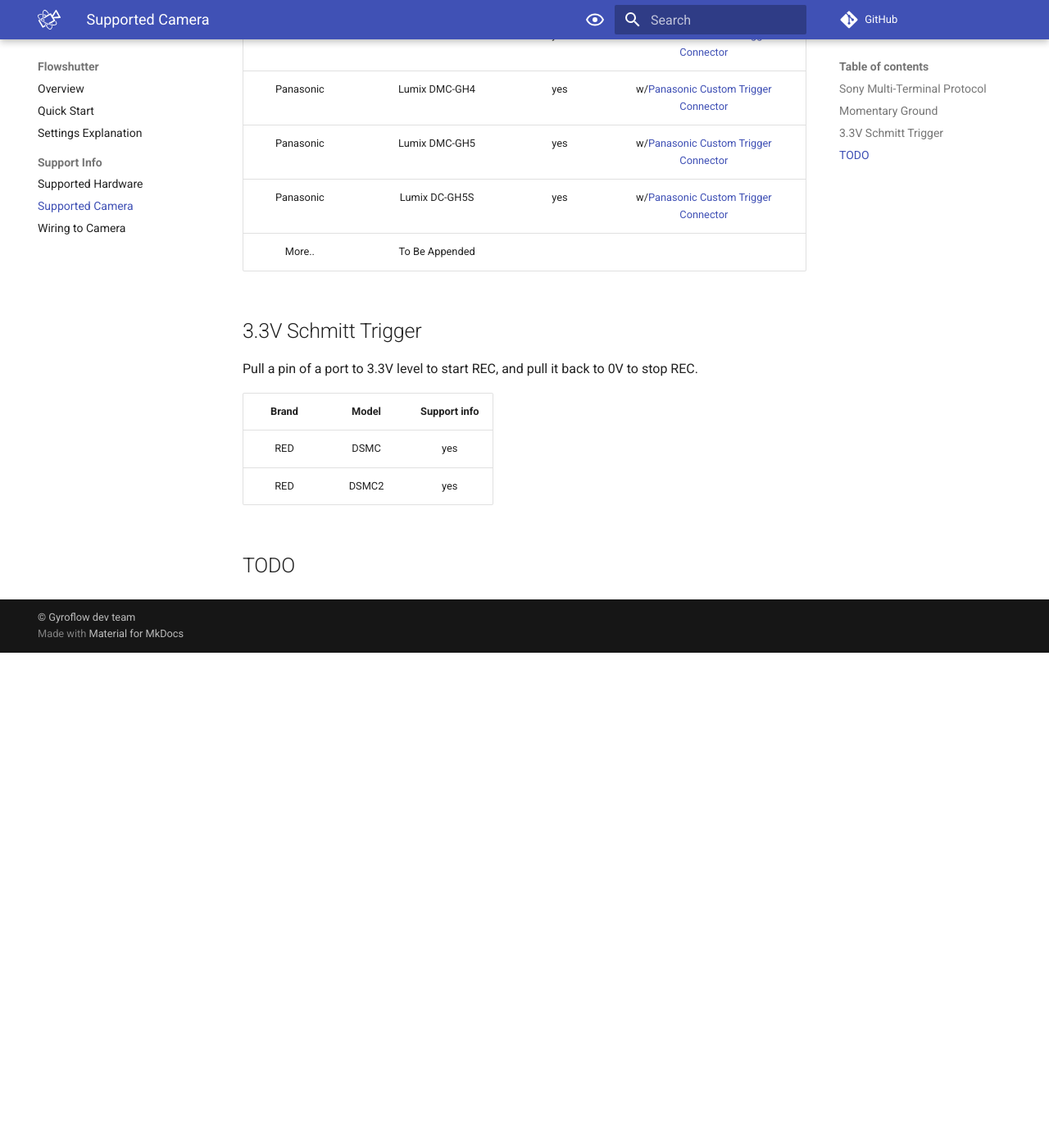
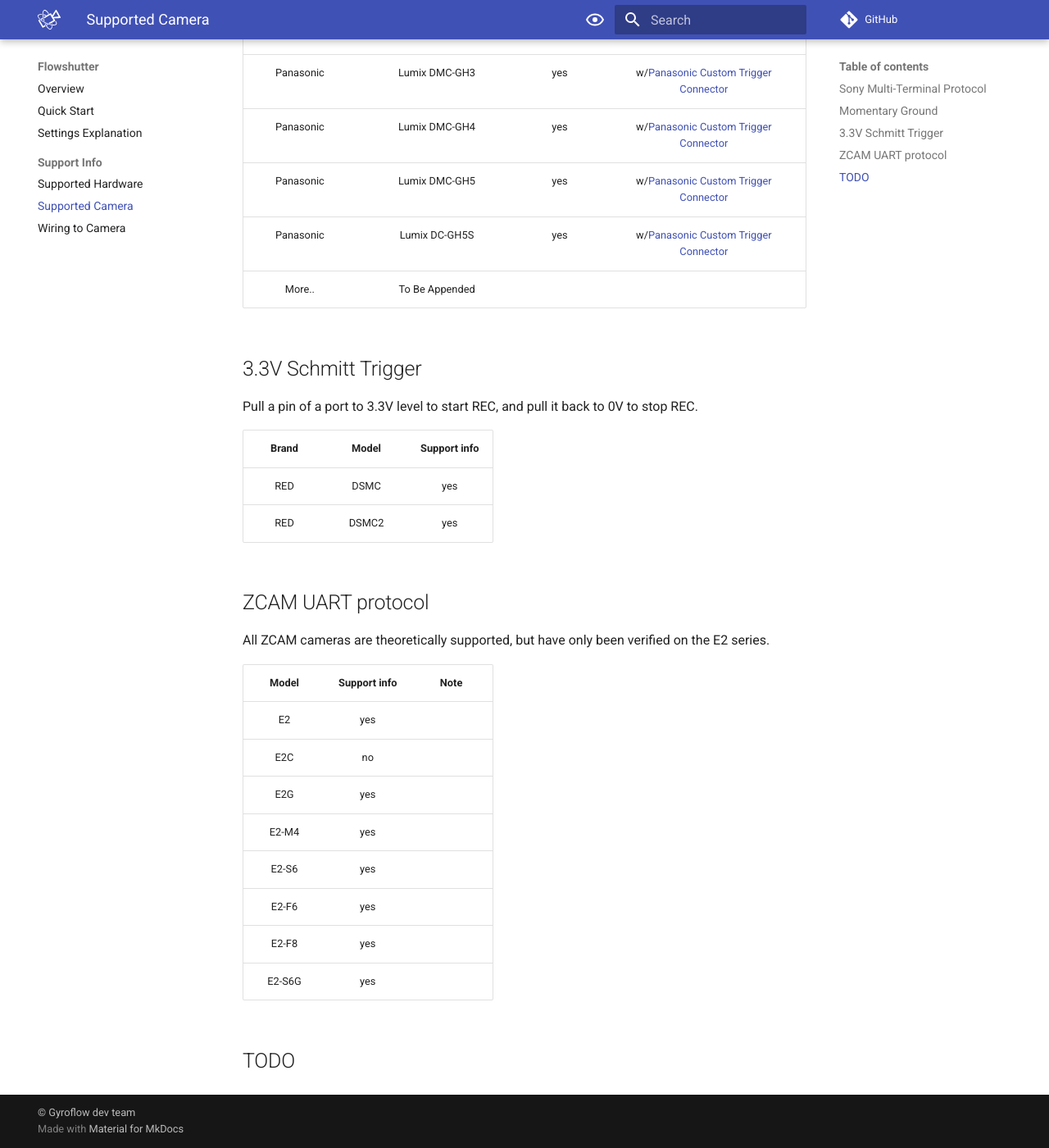
Before and after one commit to gyroflow/gyroflow-docs, an MkDocs documentation site: the page built from docs/flowshutter/clist.md, in a window 1280 px wide and 1400 px high, scrolled down 1778 px. Shown: the whole window at 82% size. Built offline with MkDocs 1.6.1 and Material for MkDocs 9.7.7, drawn with Linux system fonts in a browser that asks for light colours; comment, search, counter and statistics services are not loaded; before the commit the page ends 2574 px from its top, so only the background shows below that; some of the changed text lies outside the part shown.

Commit message:
update flowshutter docs

```diff
--- a/docs/flowshutter/clist.md
+++ b/docs/flowshutter/clist.md
@@ -33,6 +33,7 @@
 | Blackmagic Design | Pocket Cinema Camera 4k | yes | w/[ZITAY recording cable](wiring.md#bmpcc-4k6k6k-pro-recording-cable-zitay) |
 | Blackmagic Design | Pocket Cinema Camera 6k | yes | w/[ZITAY recording cable](wiring.md#bmpcc-4k6k6k-pro-recording-cable-zitay) |
 | Blackmagic Design | Pocket Cinema Camera 6k pro | yes | w/[ZITAY recording cable](wiring.md#bmpcc-4k6k6k-pro-recording-cable-zitay) |
+| Kinefinity | MAVO LF 6k | yes |
 | Kinefinity | MAVO Edge 6K | yes |
 | Kinefinity | MAVO Edge 8K | yes |
 | RED | DSMC2 | yes |
@@ -55,4 +56,19 @@
 | RED | DSMC | yes |
 | RED | DSMC2 | yes |
 
+## ZCAM UART protocol
+
+All ZCAM cameras are theoretically supported, but have only been verified on the E2 series.
+
+| Model | Support info | Note |
+| :---: | :---: | :---: |
+| E2    | yes | |
+| E2C   | no  | |
+| E2G   | yes | |
+| E2-M4 | yes | |
+| E2-S6 | yes | |
+| E2-F6 | yes | |
+| E2-F8 | yes | |
+| E2-S6G| yes | |
+
 ## TODO
```
Also changed, not shown: docs/flowshutter/flowshutter.md (+1 -0 lines), docs/flowshutter/quickstart.md (+1 -2 lines), docs/flowshutter/img/flash_flowshutter_firmware.png (added).
